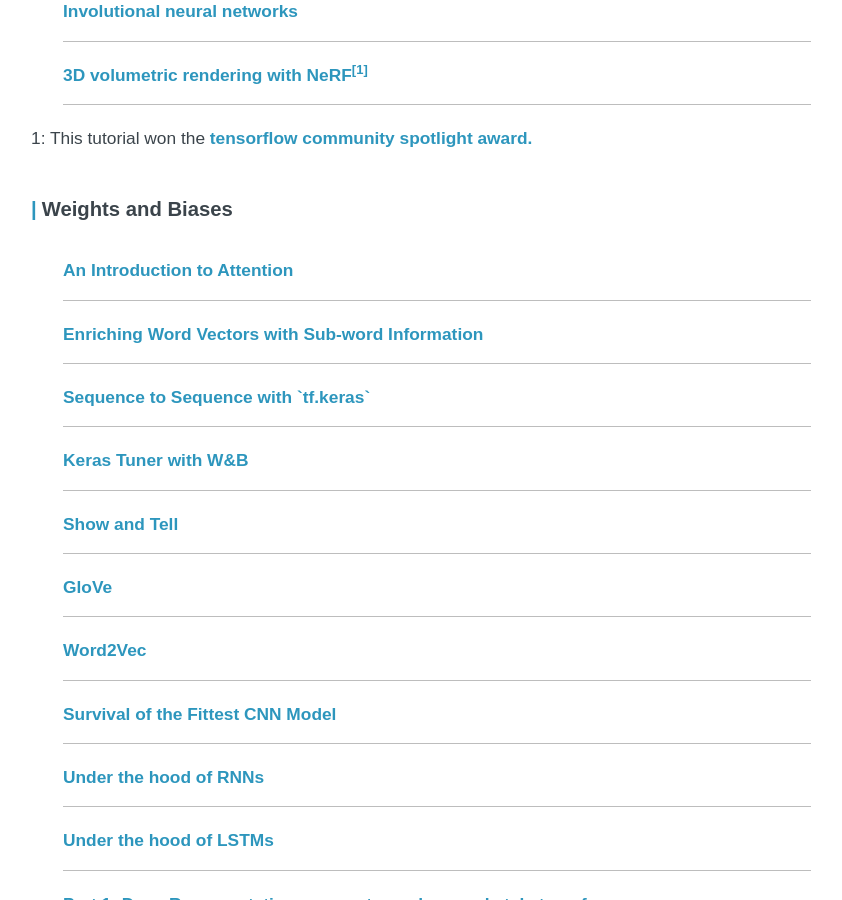
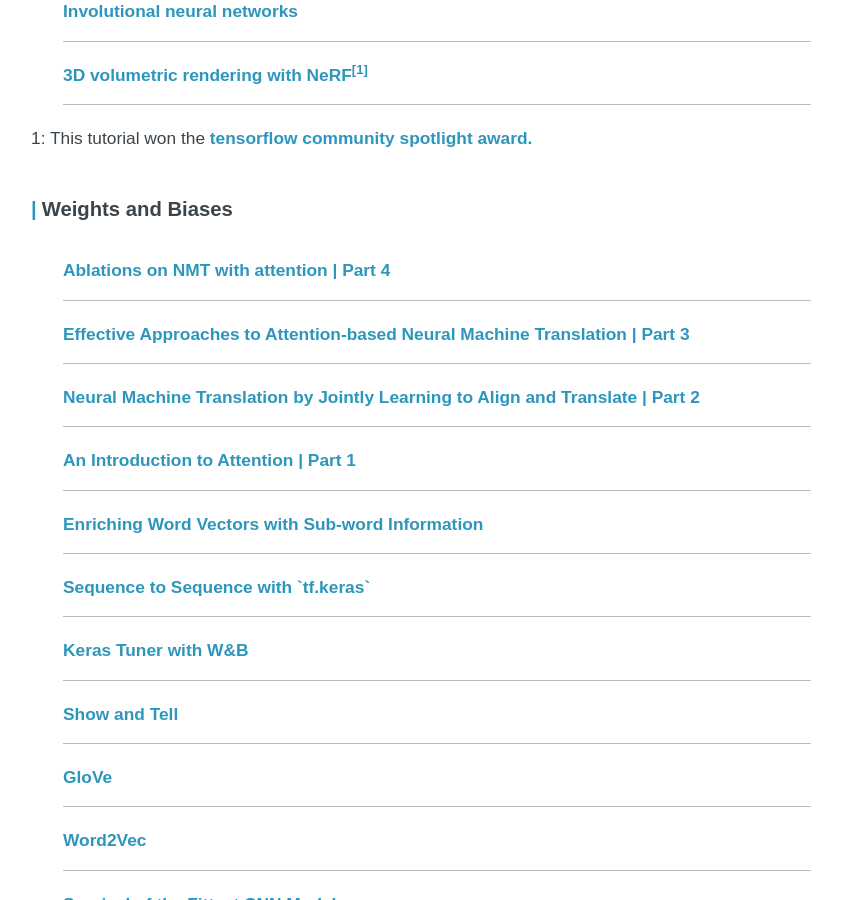
Before and after one commit to ariG23498/ariG23498.github.io, a Jekyll site: the page built from blogs.md, in a window 1280 px wide and 900 px high, scrolled down 1087 px. Shown: the whole window, without its empty margins (219-1061 px from the left). Built offline with Jekyll 4.4.1, drawn with Linux system fonts in a browser that asks for light colours.

Commit message:
added attention

```diff
--- a/blogs.md
+++ b/blogs.md
@@ -55,7 +55,16 @@ permalink: /posts
 
         <h3>Weights and Biases</h3>
             <article class="archive-item">
-                <a class="archive-item-link" href="http://bit.ly/att-one" target="_blank" rel="noopener noreferrer">An Introduction to Attention</a>
+                <a class="archive-item-link" href="https://wandb.ai/authors/under-attention/reports/Ablations-on-NMT-with-attention---Vmlldzo1MzQwMjQ" target="_blank" rel="noopener noreferrer">Ablations on NMT with attention | Part 4</a>
+            </article>
+            <article class="archive-item">
+                <a class="archive-item-link" href="https://wandb.ai/authors/under-attention/reports/Effective-Approaches-to-Attention-based-Neural-Machine-Translation--Vmlldzo1MzQwMjA" target="_blank" rel="noopener noreferrer">Effective Approaches to Attention-based Neural Machine Translation | Part 3</a>
+            </article>
+            <article class="archive-item">
+                <a class="archive-item-link" href="https://wandb.ai/authors/under-attention/reports/Neural-Machine-Translation-by-Jointly-Learning-to-Align-and-Translate--Vmlldzo1MzQwMTY" target="_blank" rel="noopener noreferrer">Neural Machine Translation by Jointly Learning to Align and Translate | Part 2</a>
+            </article>
+            <article class="archive-item">
+                <a class="archive-item-link" href="https://wandb.ai/authors/under-attention/reports/An-Introduction-to-Attention--Vmlldzo1MzQwMTU" target="_blank" rel="noopener noreferrer">An Introduction to Attention | Part 1</a>
             </article>
             <article class="archive-item">
                 <a class="archive-item-link" href="http://bit.ly/enrich_sub" target="_blank" rel="noopener noreferrer">Enriching Word Vectors with Sub-word Information</a>
```
